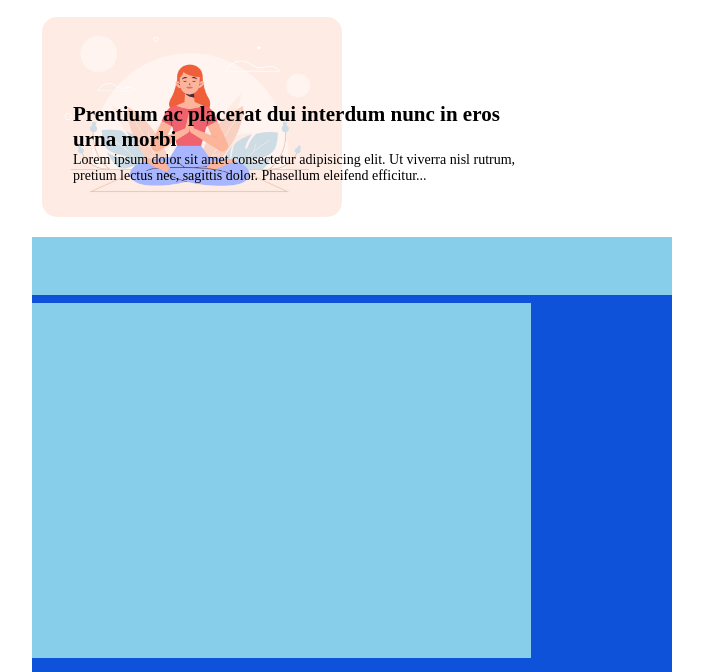
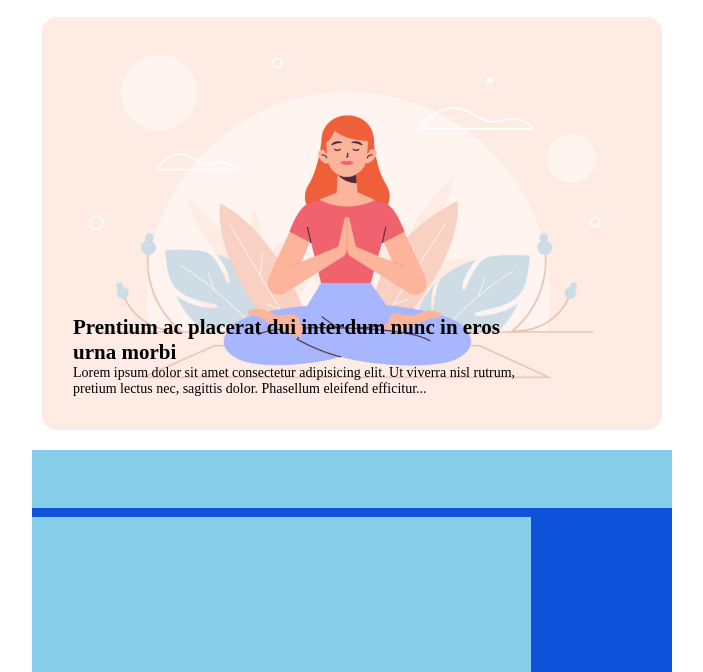
Before and after one commit to AlessandroVano/htmlcss-wp, a plain HTML site: page index.html in a window 1280 px wide. Shown: the part 115-787 px from the top of the page, without its empty margins (288-991 px from the left). Drawn offline with Linux system fonts and the light colour scheme.

Commit message:
insert img

```diff
--- a/css/main.css
+++ b/css/main.css
@@ -77,10 +77,8 @@
 /* MAIN SECTION */
 /* SECTION 1 */
 .section-1 {
-  width: 50%;
+  width: 100%;
  position: relative;
-
-
 
 }
 
@@ -90,6 +88,12 @@
     display: block;
     object-fit: contain;
     border-radius: 15px;
+
+}
+
+img {
+
+
 }
 
 .text {
```
